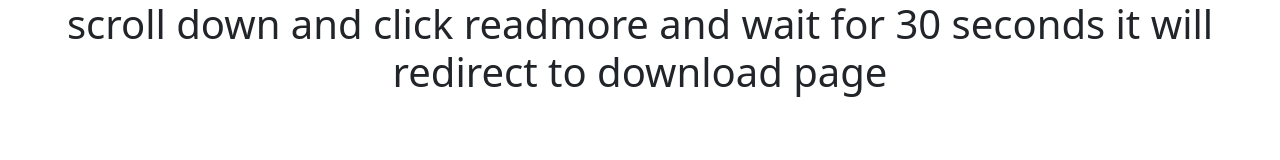
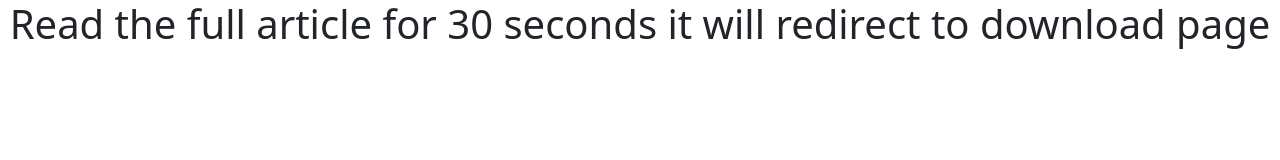
Before and after one commit to MANICKAMPHP/website, a plain HTML site: page first.html in a window 1280 px wide. Drawn offline with nearby package versions, Linux system fonts and the light colour scheme.

Commit message:
Update first.html

```diff
--- a/first.html
+++ b/first.html
@@ -10,6 +10,6 @@
     <title>free website templates</title>
   </head>
   <body>
-    <h1 style="text-align: center;">scroll down and click readmore and wait for 30 seconds it will redirect to download page </h1>
+    <h1 style="text-align: center;">Read the full article for 30 seconds it will redirect to download page </h1>
   </body>
 </html>
```
